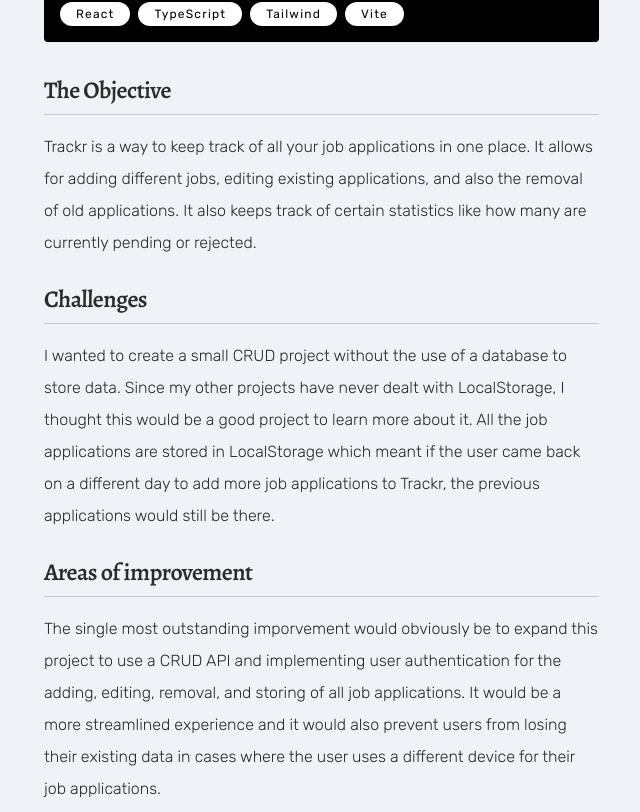
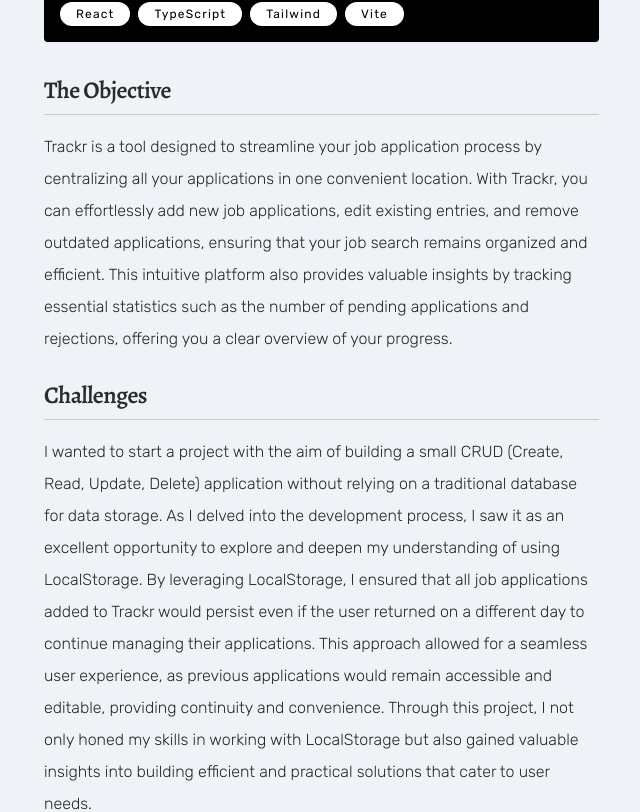
Before and after one commit to Yezo/portfolio-v2, a Next.js app: page /projects/trackr in a window 1280 px wide. Shown: the part 520-1332 px from the top of the page, without its empty margins (298-938 px from the left). Built offline with nearby package versions, Linux system fonts and the light colour scheme; a web font is replaced by a local one.

Commit message:
update trackr case study

```diff
--- a/src/app/projects/trackr/page.tsx
+++ b/src/app/projects/trackr/page.tsx
@@ -40,17 +40,17 @@ export default function TrackrPage() {
       <section className="mt-8 space-y-6">
         <div>
           <TitleH2>The Objective</TitleH2>
-          <Paragraph>{`Trackr is a way to keep track of all your job applications in one place. It allows for adding different jobs, editing existing applications, and also the removal of old applications. It also keeps track of certain statistics like how many are currently pending or rejected. `}</Paragraph>
+          <Paragraph>{`Trackr is a tool designed to streamline your job application process by centralizing all your applications in one convenient location. With Trackr, you can effortlessly add new job applications, edit existing entries, and remove outdated applications, ensuring that your job search remains organized and efficient. This intuitive platform also provides valuable insights by tracking essential statistics such as the number of pending applications and rejections, offering you a clear overview of your progress.`}</Paragraph>
         </div>
 
         <div>
           <TitleH2>Challenges</TitleH2>
-          <Paragraph>{`I wanted to create a small CRUD project without the use of a database to store data. Since my other projects have never dealt with LocalStorage, I thought this would be a good project to learn more about it. All the job applications are stored in LocalStorage which meant if the user came back on a different day to add more job applications to Trackr, the previous applications would still be there.`}</Paragraph>
+          <Paragraph>{`I wanted to start a project with the aim of building a small CRUD (Create, Read, Update, Delete) application without relying on a traditional database for data storage. As I delved into the development process, I saw it as an excellent opportunity to explore and deepen my understanding of using LocalStorage. By leveraging LocalStorage, I ensured that all job applications added to Trackr would persist even if the user returned on a different day to continue managing their applications. This approach allowed for a seamless user experience, as previous applications would remain accessible and editable, providing continuity and convenience. Through this project, I not only honed my skills in working with LocalStorage but also gained valuable insights into building efficient and practical solutions that cater to user needs.`}</Paragraph>
         </div>
 
         <div>
           <TitleH2>Areas of improvement</TitleH2>
-          <Paragraph>{`The single most outstanding imporvement would obviously be to expand this project to use a CRUD API and implementing user authentication for the adding, editing, removal, and storing of all job applications. It would be a more streamlined experience and it would also prevent users from losing their existing data in cases where the user uses a different device for their job applications. `}</Paragraph>
+          <Paragraph>{`The most significant improvement is the incorporation of a CRUD API coupled with user authentication functionality. By transitioning from LocalStorage to a dedicated database, users would benefit from a more seamless and secure user experience. Implementing user authentication would enable personalized access, ensuring that individuals can retrieve and manage their applications from any device without the risk of data loss.`}</Paragraph>
         </div>
       </section>
 
```
